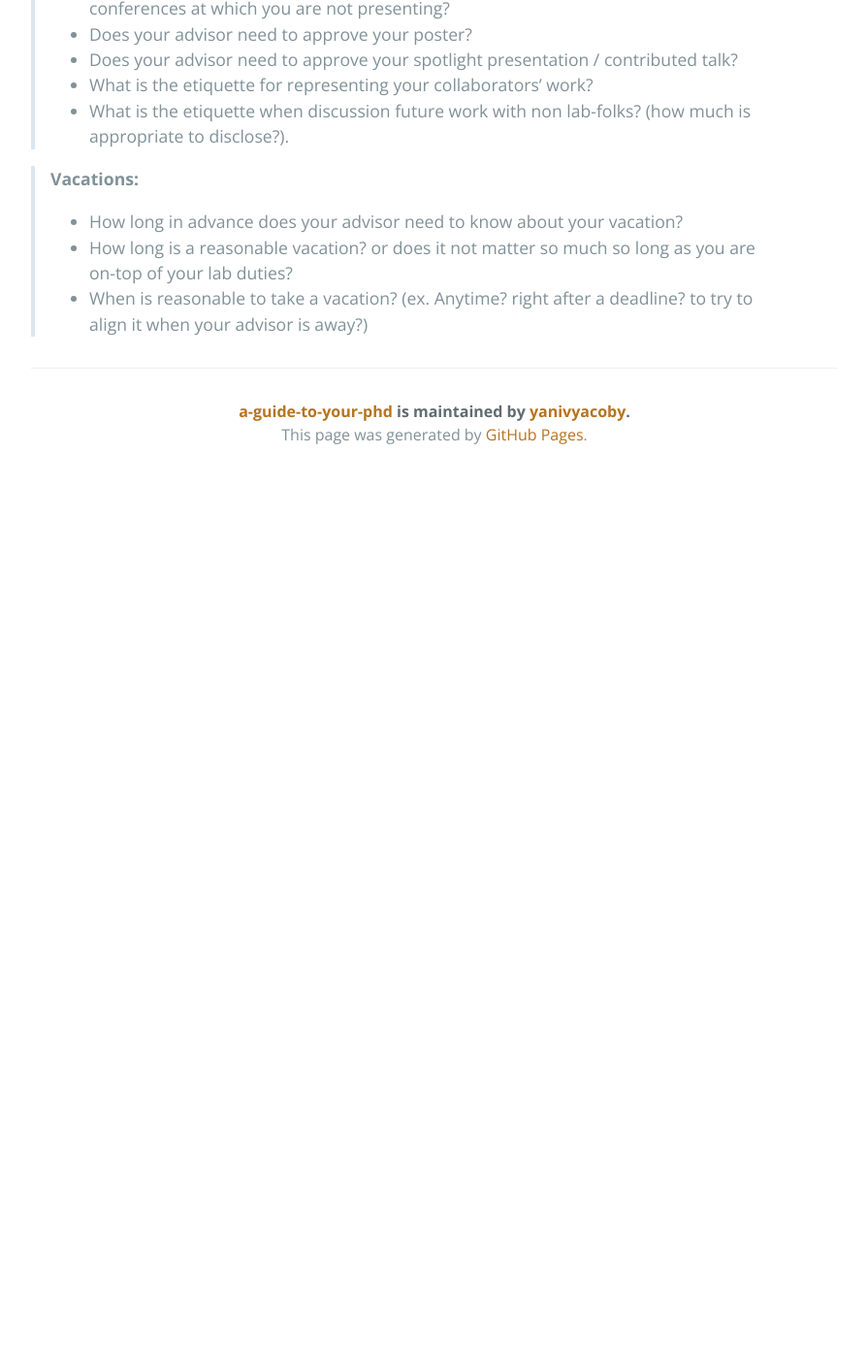
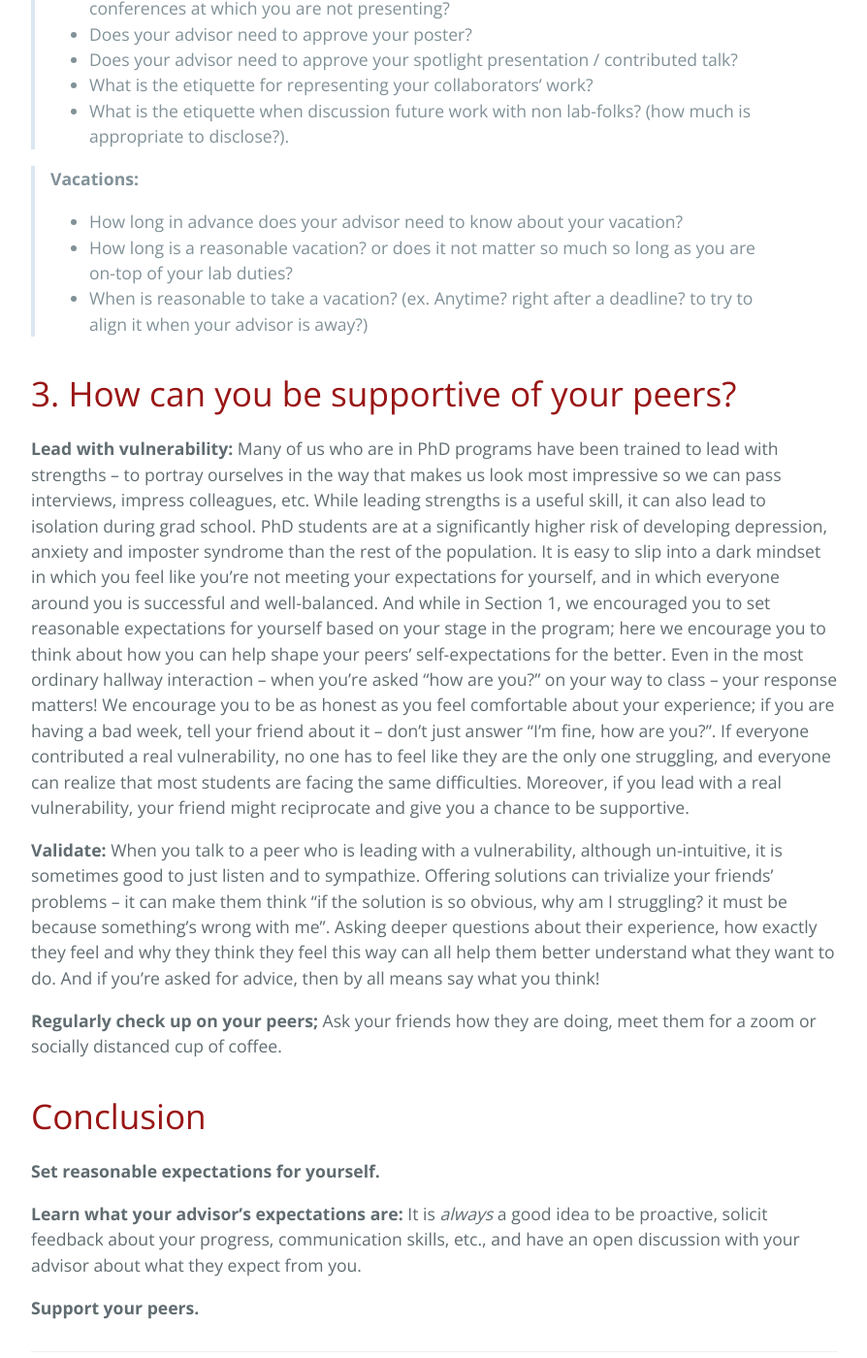
Before and after one commit to yanivyacoby/a-guide-to-your-phd, a Jekyll site: the page built from guide.md, in a window 1280 px wide and 1400 px high, scrolled down 8310 px. Shown: the whole window at 97% size, without its empty margins (192-1086 px from the left). Built offline with Jekyll 4.4.1, drawn with Linux system fonts in a browser that asks for light colours; before the commit the page ends 8802 px from its top, so only the background shows below that; some of the changed text lies outside the part shown.

Commit message:
Update guide.md

```diff
--- a/guide.md
+++ b/guide.md
@@ -261,7 +261,7 @@ to make sure you know what's expected of you.
 > **Paper Deadlines:**
 * Which deadlines are you aiming for?
 * How long before the deadline does your advisor need to see a draft?
-* Does your advisor need to see the final paper submission, or do they just ``ok'' it when it looks reasonably close?
+* Does your advisor need to see the final paper submission, or do they just "ok" it when it looks reasonably close?
 * What should you do if the results turn out negative? What should you do if they are positive but just barely? Do you still submit or do you wait for the next deadline?
 * Does your advisor need to see the camera-ready submission? (ex. to ensure the acknowledgements, authorship, etc. are correct before submission).
 
@@ -277,3 +277,44 @@ to make sure you know what's expected of you.
 * How long in advance does your advisor need to know about your vacation?
 * How long is a reasonable vacation? or does it not matter so much so long as you are on-top of your lab duties?
 * When is reasonable to take a vacation? (ex. Anytime? right after a deadline? to try to align it when your advisor is away?)
+
+
+
+# 3. How can you be supportive of your peers?
+
+**Lead with vulnerability:**
+Many of us who are in PhD programs have been trained to lead with strengths -- to portray ourselves in the way that makes us look most impressive so we can pass interviews, impress colleagues, etc.
+While leading strengths is a useful skill, it can also lead to isolation during grad school.
+PhD students are at a significantly higher risk of developing depression, anxiety and imposter syndrome than the rest of the population.
+It is easy to slip into a dark mindset in which you feel like you're not meeting your expectations for yourself,
+and in which everyone around you is successful and well-balanced.
+And while in Section 1, we encouraged you to set reasonable expectations for yourself based on your stage in the program;
+here we encourage you to think about how you can help shape your peers' self-expectations for the better.
+Even in the most ordinary hallway interaction -- when you're asked "how are you?" on your way to class -- your response matters!
+We encourage you to be as honest as you feel comfortable about your experience;
+if you are having a bad week, tell your friend about it -- don't just answer "I'm fine, how are you?".
+If everyone contributed a real vulnerability, no one has to feel like they are the only one struggling,
+and everyone can realize that most students are facing the same difficulties.
+Moreover, if you lead with a real vulnerability, your friend might reciprocate and give you a chance to be supportive.
+
+**Validate:**
+When you talk to a peer who is leading with a vulnerability, although un-intuitive, it is sometimes good to just listen and to sympathize.
+Offering solutions can trivialize your friends' problems -- it can make them think
+"if the solution is so obvious, why am I struggling? it must be because something's wrong with me".
+Asking deeper questions about their experience,
+how exactly they feel and why they think they feel this way can all help them better understand what they want to do.
+And if you're asked for advice, then by all means say what you think!
+
+**Regularly check up on your peers;**
+Ask your friends how they are doing, meet them for a zoom or socially distanced cup of coffee.
+
+
+# Conclusion
+
+**Set reasonable expectations for yourself.**
+
+**Learn what your advisor's expectations are:**
+It is _always_ a good idea to be proactive, solicit feedback about your progress, communication skills, etc.,
+and have an open discussion with your advisor about what they expect from you.
+
+**Support your peers.**
```
